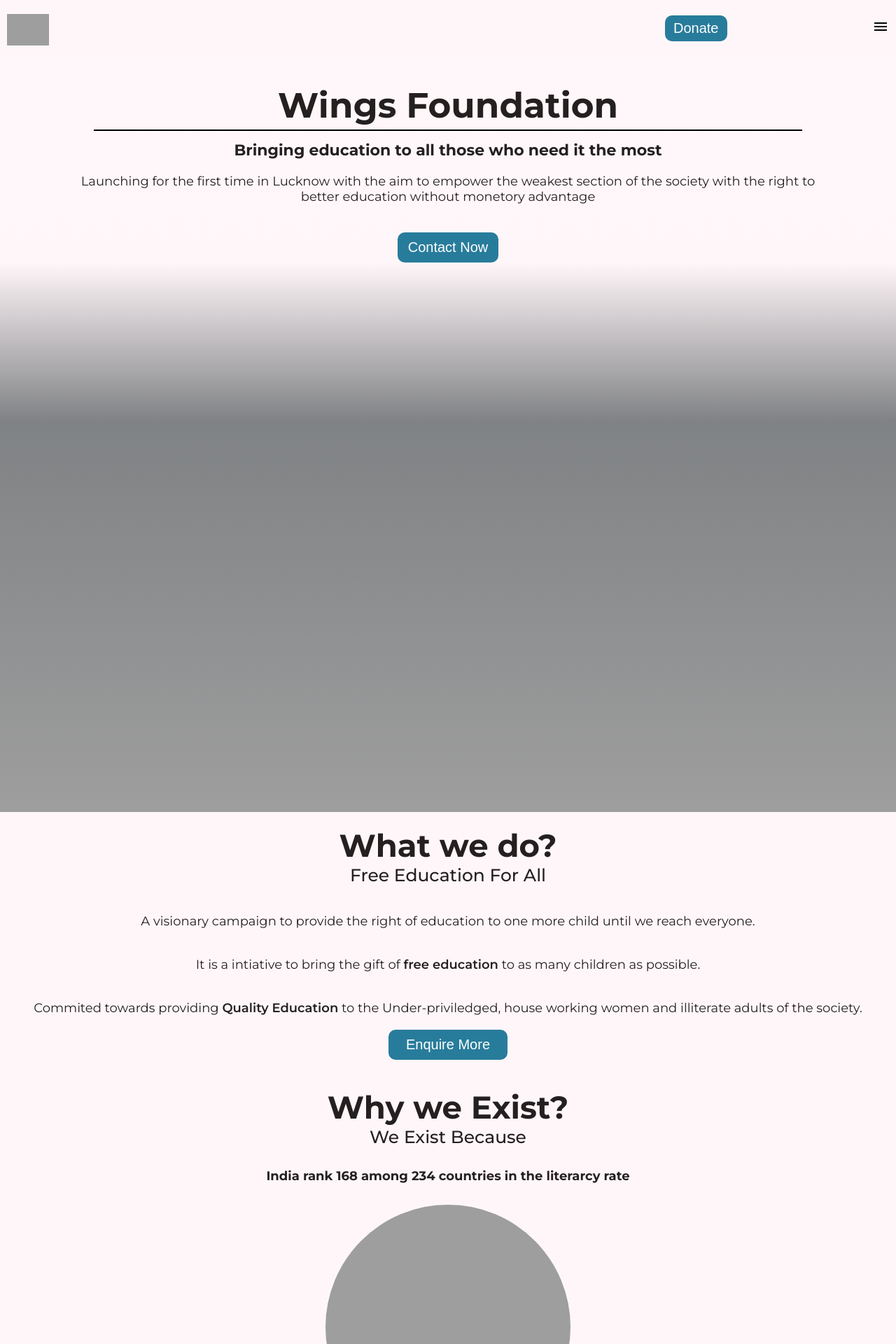
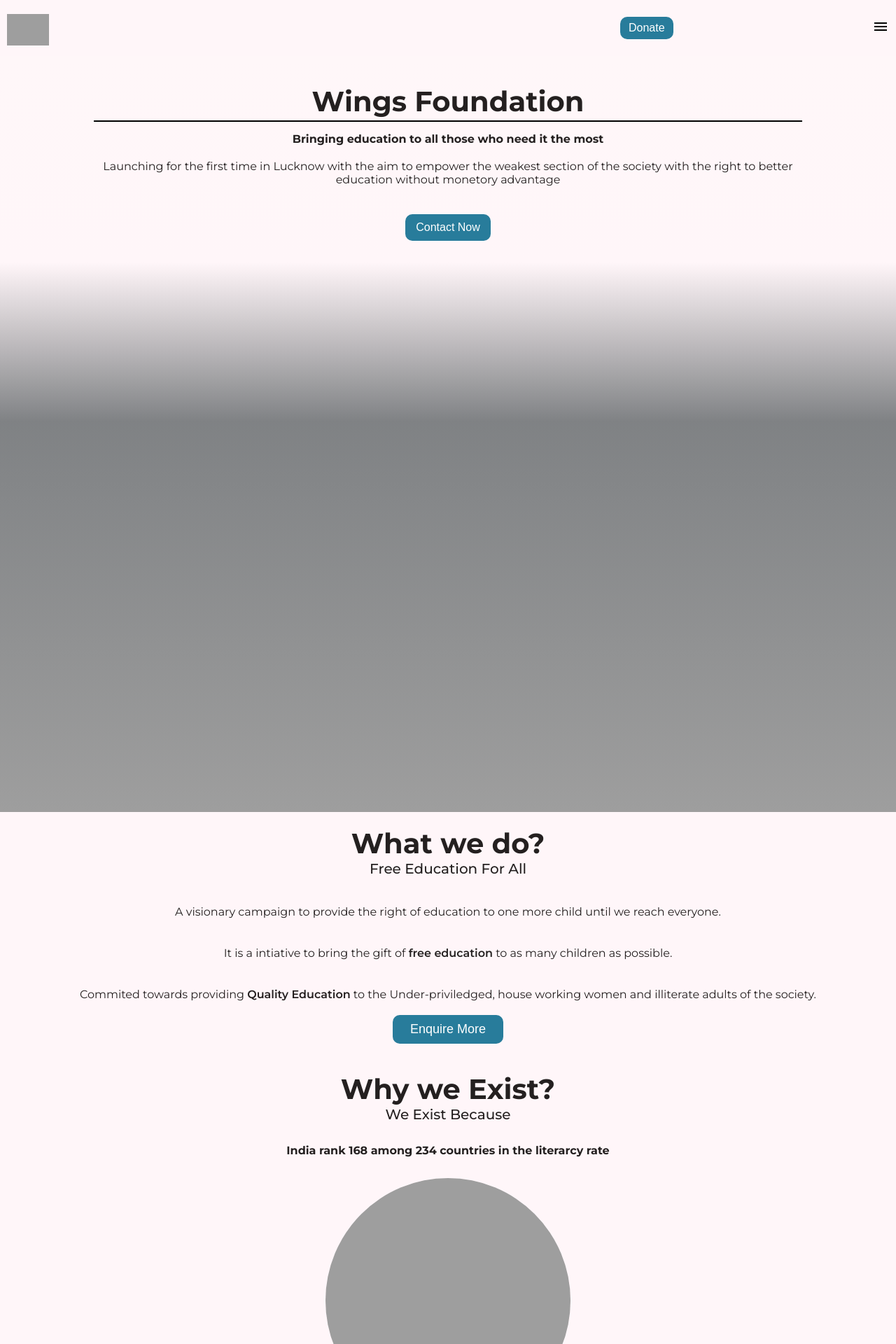
Before and after one commit to joshiCoding/wingsfoundations, a Jekyll site: the page built from index.markdown, in a window 1280 px wide. Shown: the top 1920 px of the page at 70% size. Built offline with Jekyll 4.4.1, drawn with Linux system fonts in a browser that asks for light colours.

Commit message:
font size correction test-2

```diff
--- a/assets/css/styles.scss
+++ b/assets/css/styles.scss
@@ -54,7 +54,7 @@ header{
         display:flex;
         justify-content:space-between;
         align-items:center;
-        width:25%;
+        width:30%;
         margin-right: var(--spacer);
 
         .head-btn{
@@ -63,11 +63,13 @@ header{
             padding:7px 12px;
             border-radius:10px;
             color:var(--color-font-light);
-            font-size:20px;
+            font-size:16px;
+
         }
 
         .hamburger-menu-options{
             display:none;
+
         }
     }
 }
@@ -103,7 +105,7 @@ section{
         &-head{
             // border:2px solid red;
             width:68%;
-            font-size:50px;
+            font-size:40px;
             position:relative;
             margin:20px;
             &::before{
@@ -118,12 +120,12 @@ section{
         }
         &-moto{
             width:85%;
-            font-size:22px;
+            font-size:16px;
         }
         &-para{
             width:85%;
             margin:20px;
-            font-size:18px;
+            font-size:16px;
             font-weight:400;
         }
         &-btn{
@@ -133,7 +135,7 @@ section{
             color:var(--color-font-light);
             padding:10px 15px;
             margin-top:20px;
-            font-size:20px;
+            font-size:16px;
         }
     }
     img{
@@ -163,18 +165,18 @@ section{
 .who,
 .memories{
     &-head{
-        font-size:45px;
+        font-size:40px;
         font-weight:700;
     }
     &-tagline{
-        font-size:25px;
+        font-size:20px;
         font-weight:500;
         margin-bottom:20px;
     }
     &-para{
         padding:20px 15px;
         // border:2px solid red;
-        font-size:18px;
+        font-size:16px;
         b{
             font-weight:600;
         }
@@ -185,7 +187,7 @@ section{
         border-radius:10px;
         padding:10px 25px;
         color:var(--color-font-light);
-        font-size:20px;
+        font-size:18px;
     }
 }
 
@@ -197,13 +199,12 @@ section{
         align-items:center;
         margin:10px;
         &-head{
-            font-size:18px;
+            font-size:16px;
             font-weight:700;
         }
         &-circle{
             width:350px;
             height:350px;
-            // border:2px solid var(--color-font);
             border-radius:50%;
             margin:30px;
             flex-shrink:none;
@@ -216,7 +217,7 @@ section{
         }
         &-para{
             padding:10px 35px;
-            font-size:18px;
+            font-size:14px;
         }
     }
     &-box-1{
@@ -239,13 +240,13 @@ section{
     margin:20px 30px;
     align-items:flex-start;
     &-head{
-        font-size:30px;
+        font-size:26px;
         margin-bottom:20px;
         width:100%;
     }
     &-para{
         padding:20px 5px;
-        font-size:18px;
+        font-size:14px;
         text-align:left;
         b{
             font-weight:600;
@@ -257,11 +258,12 @@ section{
         text-align:left;
         margin:20px 10px;
         &-head{
-            font-size:20px;
+            font-size:16px;
             font-weight:600;
         }
         &-content{
             padding:8px;
+            font-size:14px;
         }
     }
     &-foot{
@@ -303,11 +305,11 @@ section{
             align-items:center;
             justify-content:center;
             &-name{
-                font-size:18px;
+                font-size:16px;
                 font-weight:700;
             }
             &-roll{
-                font-size:14px;
+                font-size:12px;
             }
         }
     }
@@ -342,7 +344,7 @@ section{
         }
         &-description{
             padding:10px;
-            font-size:20px;
+            font-size:16px;
         }
     }
     &-btn{
@@ -354,7 +356,7 @@ section{
     align-items:flex-start;
     text-align:left;
     &-head{
-        font-size:40px;
+        font-size:38px;
         margin-bottom:20px;
         width:100%;
         text-align:center;
@@ -362,7 +364,7 @@ section{
     &-info{
         margin:10px;
         &-head{
-            font-size:23px;
+            font-size:20px;
             font-weight:600;
         }
         &-content{
```
Also changed, not shown: 2 other files.
